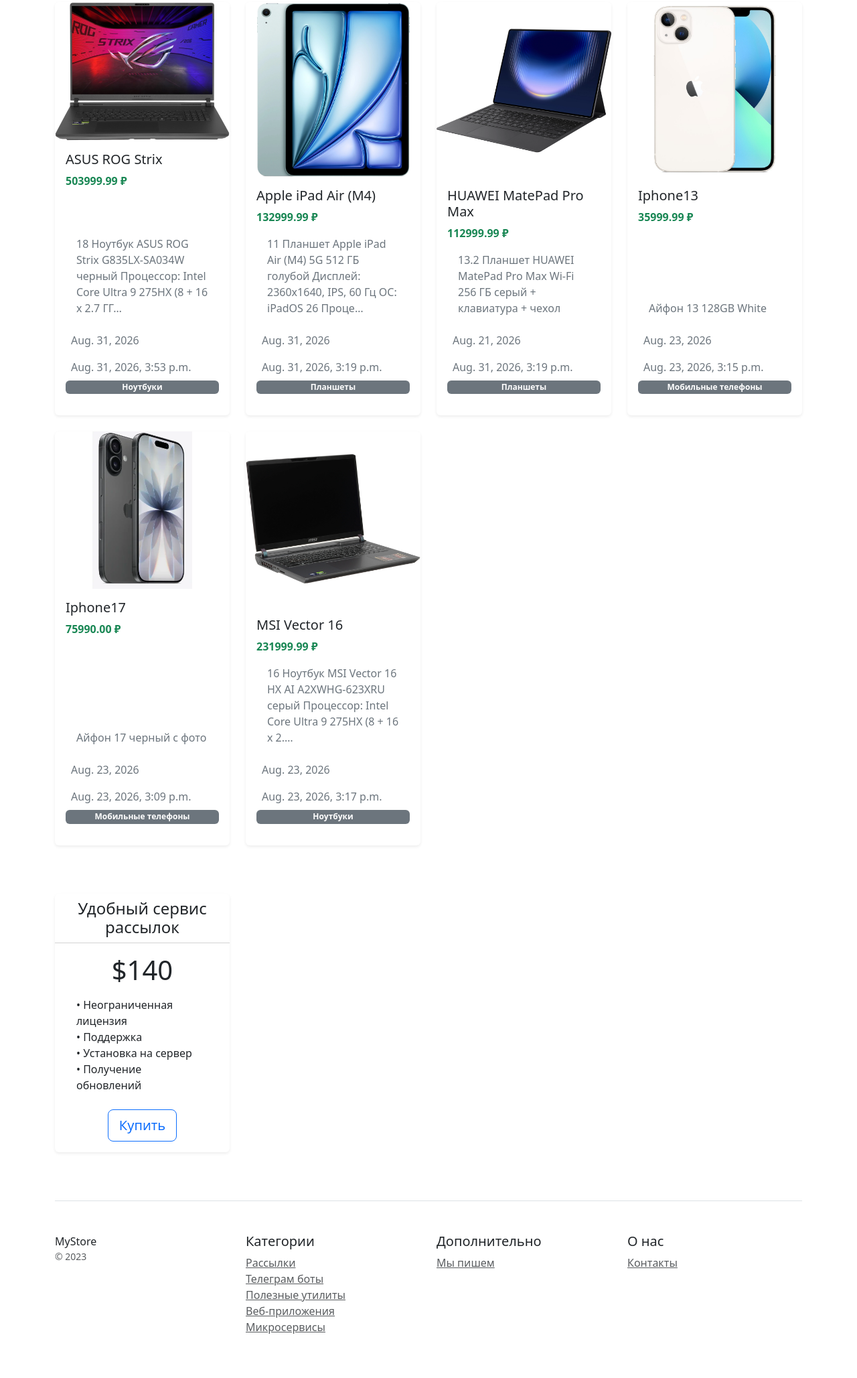
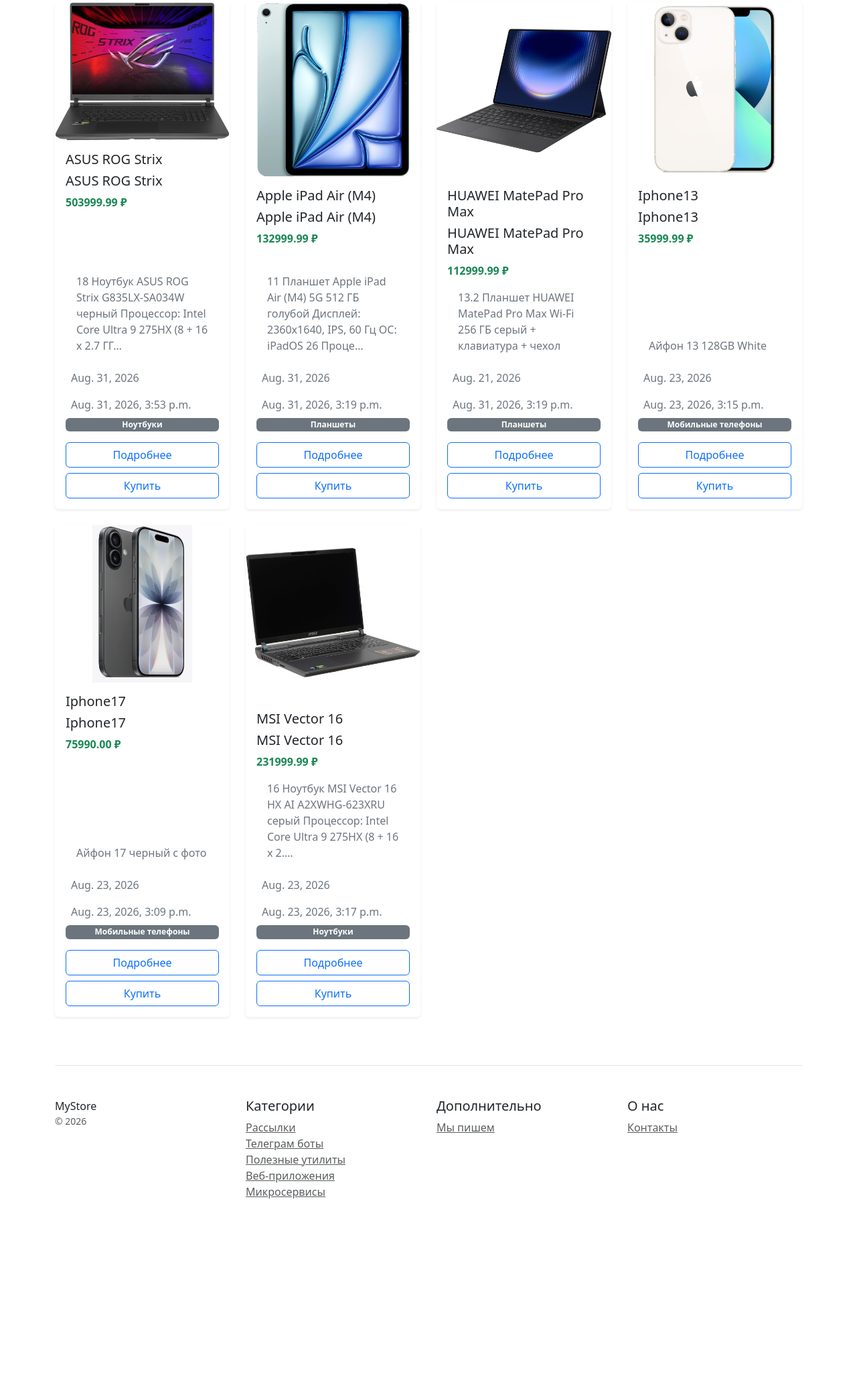
Before and after one commit to Pav089sk/Django_Shop23, a Django app: page /home/ in a window 1280 px wide. Shown: the part 347-2404 px from the top of the page at 67% size. After the commit the page ends 2136 px from the top, so only its background shows below. Run offline with Django 5.2, Linux system fonts and the light colour scheme; data comes from the database, SQL or seed files in the repository; data that the repository does not hold is empty; some libraries are stand-ins or nearby versions.

Commit message:
Task 24-3 completed

```diff
--- /dev/null
+++ b/catalog/templates/catalog/base.html
@@ -0,0 +1,52 @@
+<!DOCTYPE html>
+{% load static %}
+<html lang="en">
+<head>
+    <meta charset="utf-8">
+    <meta name="viewport" content="width=device-width, initial-scale=1">
+    <title>{% block title %} MyStore — Каталог товаров {% endblock %}</title>
+    <link rel="stylesheet" href="{% static 'css/bootstrap.min.css' %}">
+</head>
+<body>
+{% include "catalog/navbar.html" %}
+
+{% block page_header %}
+<div class="pricing-header px-3 py-3 pt-md-5 pb-md-4 mx-auto text-center">
+    <h1 class="display-4">MyStore</h1>
+    <p class="lead">MyStore — поможем с продажей товаров по всей России и странам СНГ</p>
+</div>
+{% endblock %}
+
+<div class="container">
+    {% block content %}{% endblock %}
+    <footer class="pt-4 my-md-5 pt-md-5 border-top">
+        <div class="row">
+            <div class="col-12 col-md">
+                MyStore
+                <small class="d-block mb-3 text-muted">&copy; 2026</small>
+            </div>
+            <div class="col-6 col-md">
+                <h5>Категории</h5>
+                <ul class="list-unstyled text-small">
+                    <li><a class="text-muted" href="#">Рассылки</a></li>
+                    <li><a class="text-muted" href="#">Телеграм боты</a></li>
+                    <li><a class="text-muted" href="#">Полезные утилиты</a></li>
+                    <li><a class="text-muted" href="#">Веб-приложения</a></li>
+                    <li><a class="text-muted" href="#">Микросервисы</a></li>
+                </ul>
+            </div>
+            <div class="col-6 col-md">
+                <h5>Дополнительно</h5>
+                <ul class="list-unstyled text-small">
+                    <li><a class="text-muted" href="#">Мы пишем</a></li>
+                </ul>
+            </div>
+            <div class="col-6 col-md">
+                <h5>О нас</h5>
+                <ul class="list-unstyled text-small">
+                    <li><a class="text-muted" href="/contacts/">Контакты</a></li>
+                </ul>
+            </div>
+        </div>
+    </footer>
+</div>
--- a/catalog/templates/catalog/home.html
+++ b/catalog/templates/catalog/home.html
@@ -1,28 +1,6 @@
-<!DOCTYPE html>
-{% load static %}
-<html lang="en">
-<head>
-    <meta charset="utf-8">
-    <meta name="viewport" content="width=device-width, initial-scale=1">
-    <title>MyStore — Каталог товаров</title>
-    <link rel="stylesheet" href="{% static 'css/bootstrap.min.css' %}">
-</head>
-<body>
+{% extends "catalog/base.html" %}
 
-<div class="d-flex flex-column flex-md-row align-items-center p-3 px-md-4 mb-3 bg-white border-bottom box-shadow">
-    <h5 class="my-0 mr-md-auto font-weight-normal">MyStore</h5>
-    <nav class="ms-5">
-        <a class="p-2 btn btn-outline-primary" href="/">Каталог</a>
-        <a class="p-2 btn btn-outline-primary" href="/contacts/">Контакты</a>
-    </nav>
-</div>
-
-<div class="pricing-header px-3 py-3 pt-md-5 pb-md-4 mx-auto text-center">
-    <h1 class="display-4">MyStore</h1>
-    <p class="lead">MyStore — поможем с продажей товаров по всей России и странам СНГ</p>
-</div>
-
-<div class="container">
+{% block content %}
     <div class="row text-center mb-4">
         <div class="col-12">
             <h3>Последние товары</h3>
@@ -42,14 +20,23 @@
                             </div>
                         {% endif %}
                         <div class="card-body d-flex flex-column">
+                            <h5 class="card-title mb-2">
+                                <a href="{% url 'catalog:product_detail' pk=product.pk %}" class="text-decoration-none text-dark">
+                                    {{ product.name }}
+                                </a>
+                            </h5>
                             <h5 class="card-title mb-2">{{ product.name }}</h5>
                             <p class="card-text mb-auto fw-bold text-success">{{ product.price }} ₽</p>
-                            <p class="card-text m-3 fw-light text-secondary">{{ product.description|truncatechars:100 }} </p>
-                            <p class="card-text m-2 fw-light text-secondary">{{ product.created_at }} </p>
-                            <p class="card-text m-2 fw-light text-secondary">{{ product.updated_at }} </p>
+                            <p class="card-text m-3 fw-light text-secondary">{{ product.description|truncatechars:100 }}</p>
+                            <p class="card-text m-2 fw-light text-secondary">{{ product.created_at }}</p>
+                            <p class="card-text m-2 fw-light text-secondary">{{ product.updated_at }}</p>
                             {% if product.category %}
                                 <span class="badge bg-secondary mb-3">{{ product.category.name }}</span>
                             {% endif %}
+                            <div class="d-flex flex-column gap-2">
+                                <a href="{% url 'catalog:product_detail' pk=product.pk %}" class="btn btn-outline-primary">Подробнее</a>
+                                <button type="button" class="btn btn-outline-primary">Купить</button>
+                            </div>
                         </div>
                     </div>
                 </div>
@@ -60,59 +47,4 @@
             </div>
         {% endif %}
     </div>
-
-    <!-- Блок с ценами (оставил как у тебя, но можно вынести отдельно) -->
-    <div class="row text-center mt-5">
-        <div class="col-3">
-            <div class="card mb-4 shadow-sm border-0">
-                <div class="card-header bg-white">
-                    <h4 class="my-0 fw-normal">Удобный сервис рассылок</h4>
-                </div>
-                <div class="card-body">
-                    <h1 class="card-title pricing-card-title">$140</h1>
-                    <ul class="list-unstyled mt-3 mb-4 text-start m-3">
-                        <li>• Неограниченная лицензия</li>
-                        <li>• Поддержка</li>
-                        <li>• Установка на сервер</li>
-                        <li>• Получение обновлений</li>
-                    </ul>
-                    <button type="button" class="btn btn-lg btn-block btn-outline-primary">Купить</button>
-                </div>
-            </div>
-        </div>
-    </div>
-
-    <footer class="pt-4 my-md-5 pt-md-5 border-top">
-        <div class="row">
-            <div class="col-12 col-md">
-                MyStore
-                <small class="d-block mb-3 text-muted">&copy; 2023</small>
-            </div>
-            <div class="col-6 col-md">
-                <h5>Категории</h5>
-                <ul class="list-unstyled text-small">
-                    <li><a class="text-muted" href="#">Рассылки</a></li>
-                    <li><a class="text-muted" href="#">Телеграм боты</a></li>
-                    <li><a class="text-muted" href="#">Полезные утилиты</a></li>
-                    <li><a class="text-muted" href="#">Веб-приложения</a></li>
-                    <li><a class="text-muted" href="#">Микросервисы</a></li>
-                </ul>
-            </div>
-            <div class="col-6 col-md">
-                <h5>Дополнительно</h5>
-                <ul class="list-unstyled text-small">
-                    <li><a class="text-muted" href="#">Мы пишем</a></li>
-                </ul>
-            </div>
-            <div class="col-6 col-md">
-                <h5>О нас</h5>
-                <ul class="list-unstyled text-small">
-                    <li><a class="text-muted" href="/contacts/">Контакты</a></li>
-                </ul>
-            </div>
-        </div>
-    </footer>
-</div>
-
-</body>
-</html>
+{% endblock %}
--- /dev/null
+++ b/catalog/templates/catalog/navbar.html
@@ -0,0 +1,8 @@
+{% load static %}
+<div class="d-flex flex-column flex-md-row align-items-center p-3 px-md-4 mb-3 bg-white border-bottom box-shadow">
+    <h5 class="my-0 mr-md-auto font-weight-normal">MyStore</h5>
+    <nav class="ms-5">
+        <a class="p-2 btn btn-outline-primary" href="/home/">Каталог</a>
+        <a class="p-2 btn btn-outline-primary" href="/contacts/">Контакты</a>
+    </nav>
+</div>
--- a/catalog/urls.py
+++ b/catalog/urls.py
@@ -6,5 +6,5 @@
 urlpatterns = [
     path('home/', views.home, name='home'),
     path('contacts/', views.contacts, name='contacts'),
-    path('product/<int:product_id>/', views.product_info, name='product/id'),
+    path('product/<int:pk>/', views.product_info, name='product_detail'),
 ]
--- a/catalog/views.py
+++ b/catalog/views.py
@@ -25,9 +25,9 @@
                             f"Ваше сообщение получено.")
     return render(request, "catalog/contacts.html", {"contacts": contacts_list})
 
-def product_info(request, product_id):
+def product_info(request, pk):
     try:
-        product = Product.objects.get(id=product_id)
+        product = Product.objects.get(id=pk)
         return render(request, 'catalog/product_info.html', {'product': product})
     except Product.DoesNotExist:
         return render(request, 'catalog/product_info.html')
```
Also changed, not shown: catalog/templates/catalog/contacts.html (+7 -56 lines), catalog/templates/catalog/product_info.html (+13 -17 lines).
